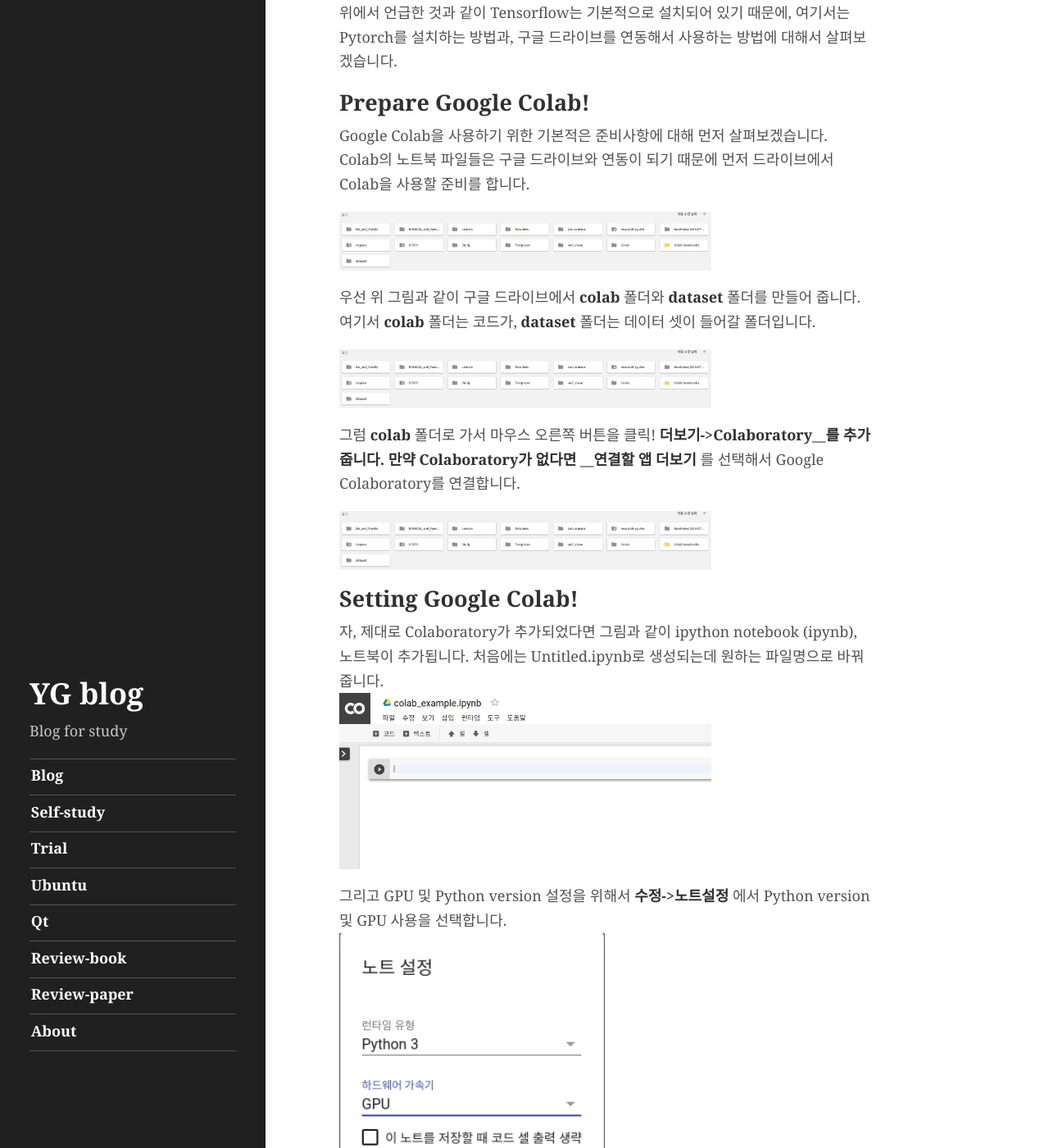
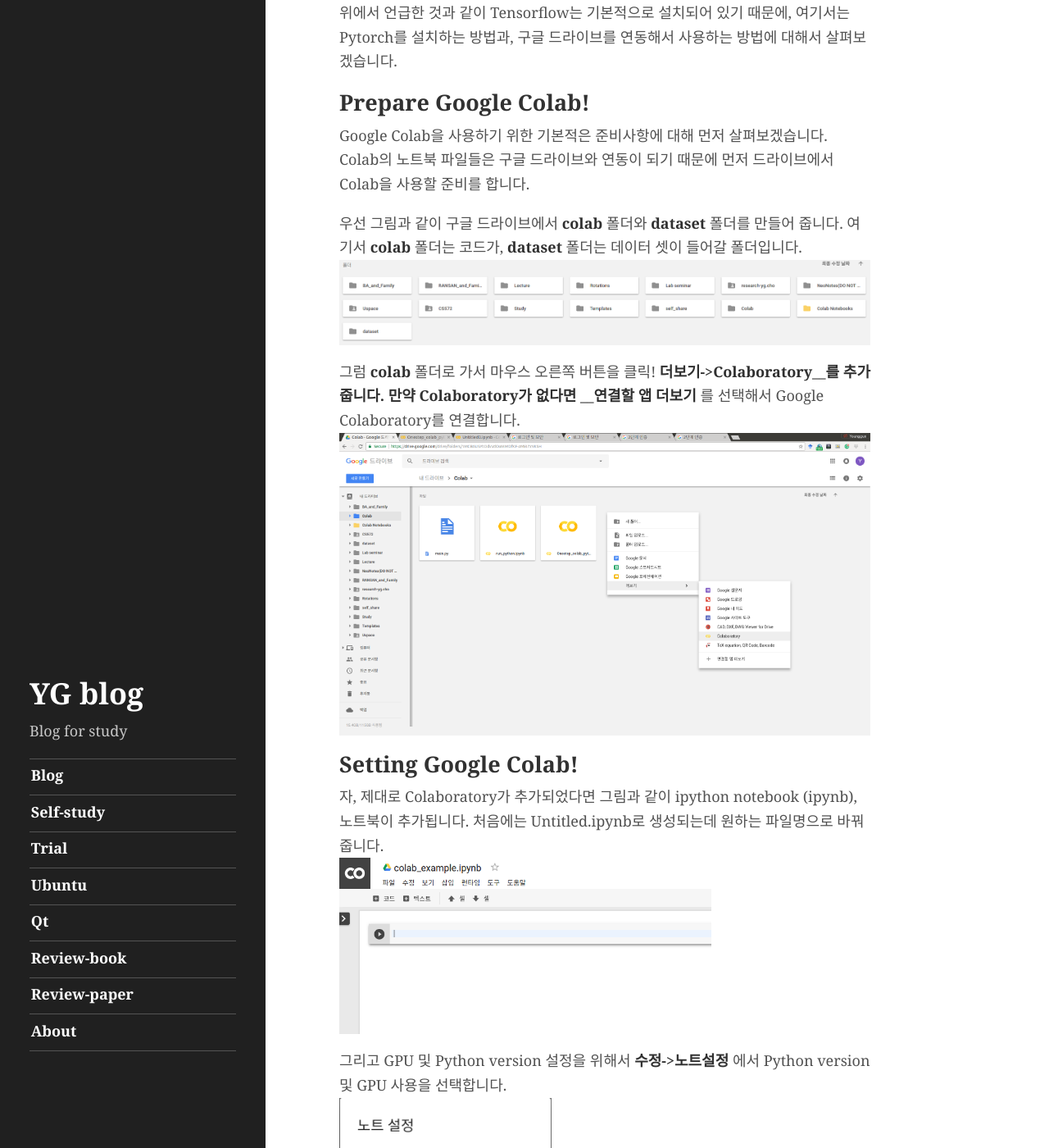
Before and after one commit to youngguncho/youngguncho.github.io, a Jekyll site: the page built from _posts/Trial/2017-04-11-Colab-setup.md, in a window 1280 px wide and 1400 px high, scrolled down 1089 px. Shown: the whole window at 82% size. Built offline with Jekyll 4.4.1, drawn with Linux system fonts in a browser that asks for light colours; comment, search, counter and statistics services are not loaded; some of the changed text lies outside the part shown.

Commit message:
fix figure size

````diff
--- a/_posts/Trial/2017-04-11-Colab-setup.md
+++ b/_posts/Trial/2017-04-11-Colab-setup.md
@@ -19,14 +19,12 @@
 ## Prepare Google Colab!
 Google Colab을 사용하기 위한 기본적은 준비사항에 대해 먼저 살펴보겠습니다. Colab의 노트북 파일들은 구글 드라이브와 연동이 되기 때문에 먼저 드라이브에서 Colab을 사용할 준비를 합니다.
 
-<img align="middle" src="/image/posts/Trial/2018-04-11-Colab-setup/colab0.png" width="70%">
-우선 위 그림과 같이 구글 드라이브에서 __colab__ 폴더와 __dataset__ 폴더를 만들어 줍니다. 여기서 __colab__ 폴더는 코드가, __dataset__ 폴더는 데이터 셋이 들어갈 폴더입니다.
+우선 그림과 같이 구글 드라이브에서 __colab__ 폴더와 __dataset__ 폴더를 만들어 줍니다. 여기서 __colab__ 폴더는 코드가, __dataset__ 폴더는 데이터 셋이 들어갈 폴더입니다.
+<img align="middle" src="/image/posts/Trial/2018-04-11-Colab-setup/colab0.png" width="100%">
 
-<img align="middle" src="/image/posts/Trial/2018-04-11-Colab-setup/colab0.png" width="70%">
+
 그럼 __colab__ 폴더로 가서 마우스 오른쪽 버튼을 클릭! __더보기->Colaboratory__를 추가줍니다. 만약 Colaboratory가 없다면 __연결할 앱 더보기__ 를 선택해서 Google Colaboratory를 연결합니다.
-
-<img align="middle" src="/image/posts/Trial/2018-04-11-Colab-setup/colab0.png" width="70%">
-
+<img align="middle" src="/image/posts/Trial/2018-04-11-Colab-setup/colab0-1.png" width="100%">
 
 
 ## Setting Google Colab!
@@ -34,15 +32,17 @@
 자, 제대로 Colaboratory가 추가되었다면 그림과 같이 ipython notebook (ipynb), 노트북이 추가됩니다. 처음에는 Untitled.ipynb로 생성되는데 원하는 파일명으로 바꿔줍니다.
 <img align="middle" src="/image/posts/Trial/2018-04-11-Colab-setup/colab2.png" width="70%">
 
+
 그리고 GPU 및 Python version 설정을 위해서 __수정->노트설정__ 에서 Python version 및 GPU 사용을 선택합니다.
-<img align="middle" src="/image/posts/Trial/2018-04-11-Colab-setup/colab3.png" width="50%">
+<img align="middle" src="/image/posts/Trial/2018-04-11-Colab-setup/colab3.png" width="40%">
+
 
 ## Test Google Colab!
-그렇다면 몇 가지 Python code를 실행해봅니다. 각 block은 __ctrl+shift+enter__ 로 실행할 수 있습니다.
-<img align="middle" src="/image/posts/Trial/2018-04-11-Colab-setup/colab4.png" width="70%">
+그렇다면 몇 가지 Python code를 실행해봅니다. 각 block은 __shift+enter__ 로 실행할 수 있습니다.
+<img align="middle" src="/image/posts/Trial/2018-04-11-Colab-setup/colab4.png" width="100%">
 
 아래와 같이 기본직인 Tensorflow 예제도 바로 해볼 수 있습니다.
-<img align="middle" src="/image/posts/Trial/2018-04-11-Colab-setup/colab4-1.png" width="70%">
+<img align="middle" src="/image/posts/Trial/2018-04-11-Colab-setup/colab4-1.png" width="100%">
 
 ## Setting Pytorch & Google Drive
 ### Install Pytorch
@@ -64,7 +64,7 @@
 import torch
 torch.__version__
 ```
-<img align="middle" src="/image/posts/Trial/2018-04-11-Colab-setup/colab5.png" width="70%">
+<img align="middle" src="/image/posts/Trial/2018-04-11-Colab-setup/colab5.png" width="100%">
 
 
 ### Install Google Drive SDK
@@ -85,7 +85,7 @@
 !echo {vcode} | google-drive-ocamlfuse -headless -id={creds.client_id} -secret={creds.client_secret}
 ```
 
-<img align="middle" src="/image/posts/Trial/2018-04-11-Colab-setup/colab6.png" width="70%">
+<img align="middle" src="/image/posts/Trial/2018-04-11-Colab-setup/colab6.png" width="100%">
 
 ### Mount Google Drive
 다음은 Google Drive를 서버에 마운트합니다. 개인이 가지고 있는 구글 드라이브의 데이터 및 코드를 사용하기 위함이죠. 여기선 drive폴더에 구글 드라이브의 root가 연동되게 됩니다. !ls drive를 하면 가장 상위 디렉토리의 내용이 나와야 하죠. 제대로 연동이 되었다면 이제 위에서 만들어두었던 __colab__, __dataset__ 폴더에 drive/colab 그리고 drive/dataset으로 접근이 가능합니다!
````
